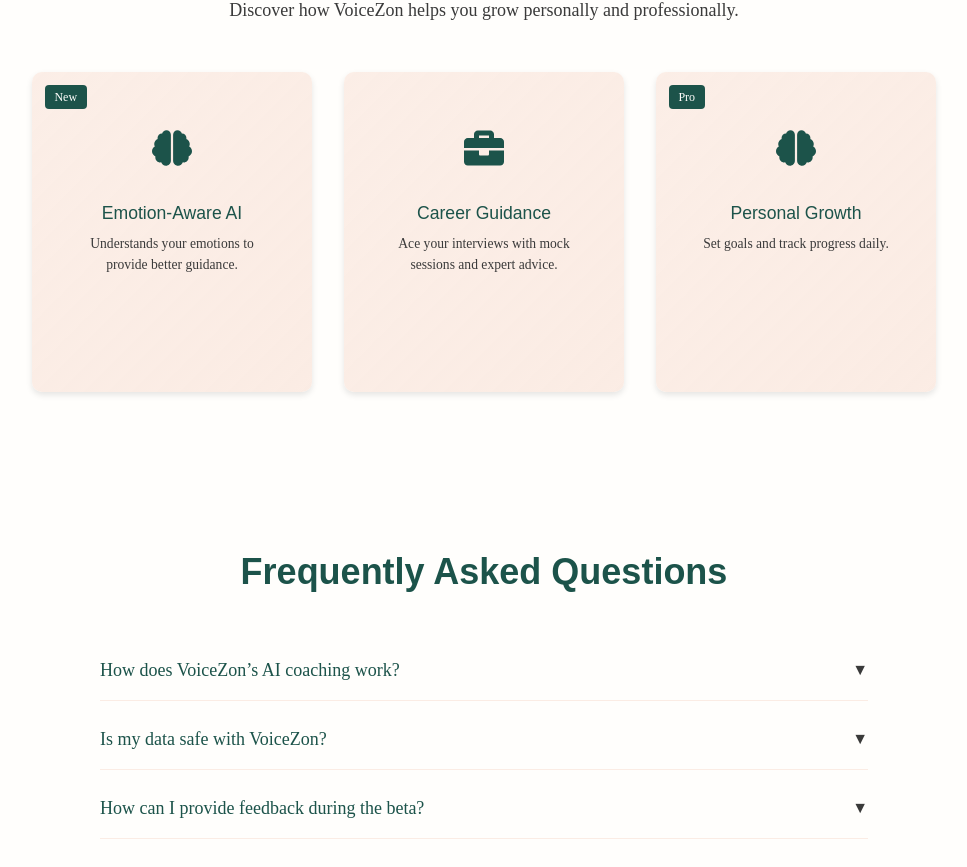
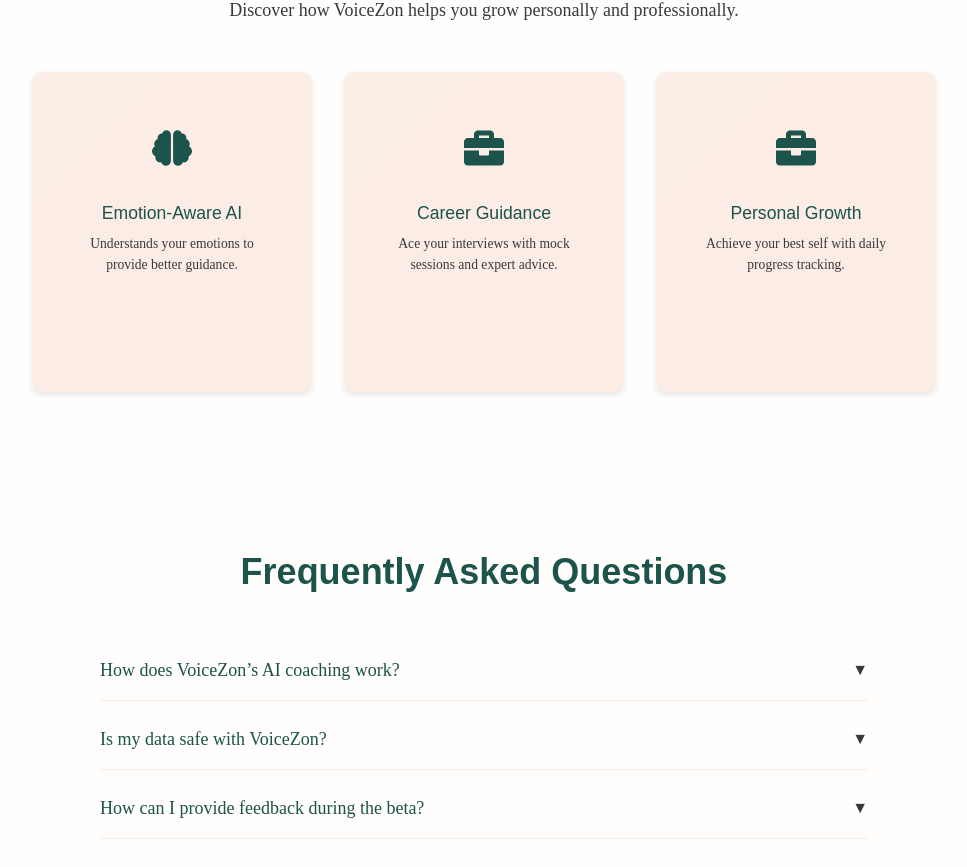
Before and after one commit to a-elhaag/voicezon_emo, a Next.js app: page / in a window 1280 px wide. Shown: the part 994-1861 px from the top of the page, without its empty margins (156-1123 px from the left). Built offline with nearby package versions, Linux system fonts and the light colour scheme.

Commit message:
refactor FeaturesSection content for clarity and update icon representation

```diff
--- a/app/page.tsx
+++ b/app/page.tsx
@@ -74,24 +74,22 @@
       icon: <FaBrain size={40} color="var(--color-dark-teal)" />,
       title: "Emotion-Aware AI",
       shortDescription: "Understands your emotions to provide better guidance.",
-      detailedDescription: "VoiceZon uses real-time emotional analysis to deliver personalized insights for career and personal growth.",
-      badgeText: "New"
+      detailedDescription: "VoiceZon uses real-time emotional analysis to deliver personalized insights for both career and personal growth."
     },
     {
       icon: <FaBriefcase size={40} color="var(--color-dark-teal)" />,
       title: "Career Guidance",
       shortDescription: "Ace your interviews with mock sessions and expert advice.",
-      detailedDescription: "Get tailored feedback, relevant resources, and confidence-building strategies for your next big interview."
+      detailedDescription: "Receive tailored feedback, access relevant resources, and build confidence with strategies designed for your next big opportunity."
     },
     {
-      icon: <FaBrain size={40} color="var(--color-dark-teal)" />,
+      icon: <FaBriefcase size={40} color="var(--color-dark-teal)" />, // Updated icon to represent growth
       title: "Personal Growth",
-      shortDescription: "Set goals and track progress daily.",
-      detailedDescription: "Our intuitive system keeps you motivated with reminders and personalized challenges to reach new milestones.",
-      badgeText: "Pro"
+      shortDescription: "Achieve your best self with daily progress tracking.",
+      detailedDescription: "Our personalized platform helps you set meaningful goals, monitor your progress, and stay motivated with daily challenges and insights uniquely tailored to your journey."
     }
+
   ];
-
   const cardVariants = {
     hidden: {
       opacity: 0,
```
